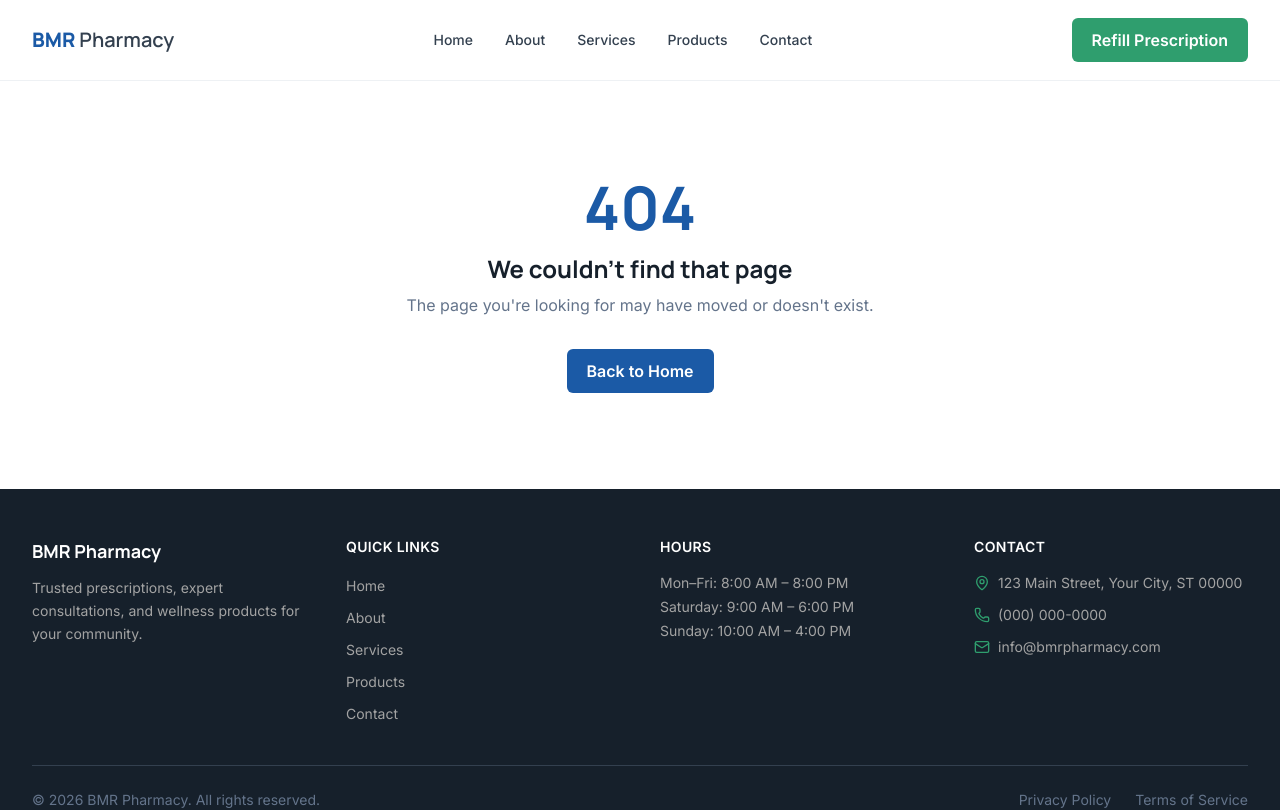
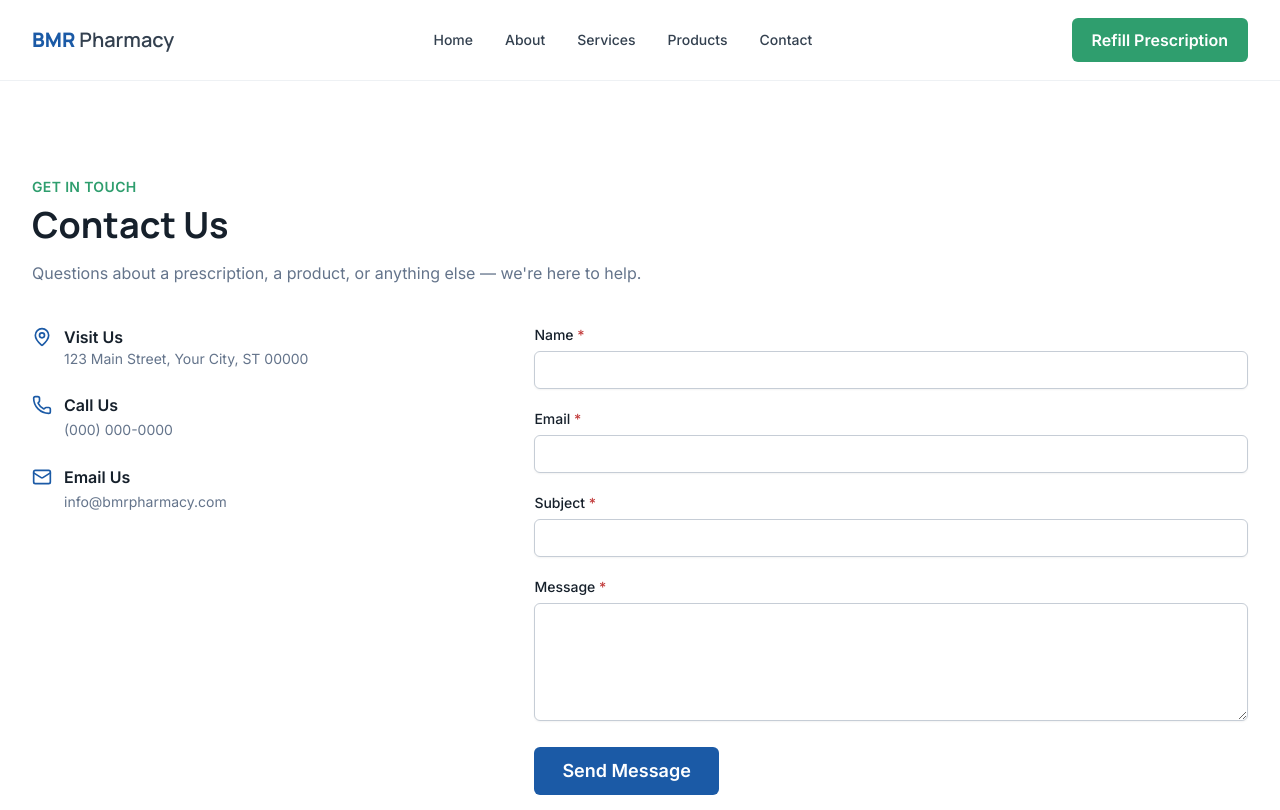
Before and after one commit to xndrncp08/BMR, a Next.js app: page /contact in a window 1280 px wide. Before the commit this address had no page. Shown: the top 810 px of the page. Built offline with nearby package versions, Linux system fonts and the light colour scheme.

Commit message:
feat: implement contact system

```diff
--- /dev/null
+++ b/src/app/api/contact/route.ts
@@ -0,0 +1,33 @@
+import { NextResponse } from "next/server";
+import { contactSchema } from "@/features/contact/schema";
+import { createClient } from "@/lib/supabase/server";
+
+export async function POST(request: Request) {
+  let body: unknown;
+  try {
+    body = await request.json();
+  } catch {
+    return NextResponse.json({ error: "Invalid request body." }, { status: 400 });
+  }
+
+  const parsed = contactSchema.safeParse(body);
+  if (!parsed.success) {
+    return NextResponse.json(
+      { error: "Please check the form for errors.", fieldErrors: parsed.error.flatten().fieldErrors },
+      { status: 422 }
+    );
+  }
+
+  const supabase = await createClient();
+  const { error } = await supabase.from("contact_messages").insert(parsed.data);
+
+  if (error) {
+    console.error("Failed to insert contact message:", error.message);
+    return NextResponse.json(
+      { error: "We couldn't send your message. Please try again or call us directly." },
+      { status: 500 }
+    );
+  }
+
+  return NextResponse.json({ success: true }, { status: 201 });
+}
--- /dev/null
+++ b/src/app/contact/page.tsx
@@ -0,0 +1,57 @@
+import type { Metadata } from "next";
+import { Mail, MapPin, Phone } from "lucide-react";
+import { Section, Container } from "@/components/ui";
+import { SectionHeading } from "@/components/shared/SectionHeading";
+import { ContactForm } from "@/features/contact/components/ContactForm";
+
+export const metadata: Metadata = {
+  title: "Contact — BMR Pharmacy",
+};
+
+export default function ContactPage() {
+  return (
+    <Section className="pb-16 pt-10 sm:pt-16">
+      <Container>
+        <SectionHeading
+          eyebrow="Get in Touch"
+          title="Contact Us"
+          description="Questions about a prescription, a product, or anything else — we're here to help."
+        />
+
+        <div className="mt-10 grid gap-10 lg:grid-cols-5">
+          <div className="lg:col-span-2 space-y-6">
+            <div className="flex items-start gap-3">
+              <MapPin className="mt-0.5 h-5 w-5 shrink-0 text-primary" aria-hidden="true" />
+              <div>
+                <p className="font-semibold text-neutral-900">Visit Us</p>
+                <p className="text-sm text-neutral-500">123 Main Street, Your City, ST 00000</p>
+              </div>
+            </div>
+            <div className="flex items-start gap-3">
+              <Phone className="mt-0.5 h-5 w-5 shrink-0 text-primary" aria-hidden="true" />
+              <div>
+                <p className="font-semibold text-neutral-900">Call Us</p>
+                <a href="tel:+10000000000" className="text-sm text-neutral-500 hover:text-primary">
+                  (000) 000-0000
+                </a>
+              </div>
+            </div>
+            <div className="flex items-start gap-3">
+              <Mail className="mt-0.5 h-5 w-5 shrink-0 text-primary" aria-hidden="true" />
+              <div>
+                <p className="font-semibold text-neutral-900">Email Us</p>
+                <a href="mailto:info@bmrpharmacy.com" className="text-sm text-neutral-500 hover:text-primary">
+                  info@bmrpharmacy.com
+                </a>
+              </div>
+            </div>
+          </div>
+
+          <div className="lg:col-span-3">
+            <ContactForm />
+          </div>
+        </div>
+      </Container>
+    </Section>
+  );
+}
--- /dev/null
+++ b/src/features/contact/components/ContactForm.tsx
@@ -0,0 +1,135 @@
+"use client";
+
+import { useState, type ChangeEvent, type FormEvent } from "react";
+import { Button } from "@/components/ui";
+import { FormField } from "@/components/shared/FormField";
+import { getInputClassName } from "@/components/shared/input-styles";
+import { contactSchema, type ContactInput } from "../schema";
+
+type FieldErrors = Partial<Record<keyof ContactInput, string>>;
+type Status = "idle" | "submitting" | "success" | "error";
+
+const initialValues: ContactInput = { name: "", email: "", subject: "", message: "" };
+
+export function ContactForm() {
+  const [values, setValues] = useState<ContactInput>(initialValues);
+  const [errors, setErrors] = useState<FieldErrors>({});
+  const [status, setStatus] = useState<Status>("idle");
+  const [serverError, setServerError] = useState<string | null>(null);
+
+  function handleChange(field: keyof ContactInput) {
+    return (e: ChangeEvent<HTMLInputElement | HTMLTextAreaElement>) => {
+      setValues((prev) => ({ ...prev, [field]: e.target.value }));
+    };
+  }
+
+  async function handleSubmit(e: FormEvent<HTMLFormElement>) {
+    e.preventDefault();
+    setServerError(null);
+
+    const result = contactSchema.safeParse(values);
+    if (!result.success) {
+      const fieldErrors: FieldErrors = {};
+      for (const issue of result.error.issues) {
+        const key = issue.path[0] as keyof ContactInput;
+        if (!fieldErrors[key]) fieldErrors[key] = issue.message;
+      }
+      setErrors(fieldErrors);
+      return;
+    }
+
+    setErrors({});
+    setStatus("submitting");
+
+    try {
+      const response = await fetch("/api/contact", {
+        method: "POST",
+        headers: { "Content-Type": "application/json" },
+        body: JSON.stringify(result.data),
+      });
+
+      if (!response.ok) {
+        const data = await response.json().catch(() => null);
+        setServerError(data?.error ?? "Something went wrong. Please try again.");
+        setStatus("error");
+        return;
+      }
+
+      setStatus("success");
+      setValues(initialValues);
+    } catch {
+      setServerError("Network error — please check your connection and try again.");
+      setStatus("error");
+    }
+  }
+
+  if (status === "success") {
+    return (
+      <div className="rounded-xl border border-secondary/30 bg-secondary-light p-6">
+        <p className="font-semibold text-secondary-dark">Message sent!</p>
+        <p className="mt-1 text-sm text-secondary-dark">
+          We&apos;ll get back to you as soon as possible.
+        </p>
+        <Button variant="outline" className="mt-4" onClick={() => setStatus("idle")}>
+          Send Another Message
+        </Button>
+      </div>
+    );
+  }
+
+  return (
+    <form onSubmit={handleSubmit} noValidate className="space-y-5">
+      {serverError && (
+        <div role="alert" className="rounded-md bg-error-light px-4 py-3 text-sm text-error">
+          {serverError}
+        </div>
+      )}
+
+      <FormField label="Name" htmlFor="name" error={errors.name} required>
+        <input
+          id="name"
+          type="text"
+          value={values.name}
+          onChange={handleChange("name")}
+          autoComplete="name"
+          className={getInputClassName(!!errors.name)}
+        />
+      </FormField>
+
+      <FormField label="Email" htmlFor="email" error={errors.email} required>
+        <input
+          id="email"
+          type="email"
+          value={values.email}
+          onChange={handleChange("email")}
+          autoComplete="email"
+          className={getInputClassName(!!errors.email)}
+        />
+      </FormField>
+
+      <FormField label="Subject" htmlFor="subject" error={errors.subject} required>
+        <input
+          id="subject"
+          type="text"
+          value={values.subject}
+          onChange={handleChange("subject")}
+          className={getInputClassName(!!errors.subject)}
+        />
+      </FormField>
+
+      <FormField label="Message" htmlFor="message" error={errors.message} required>
+        <textarea
+          id="message"
+          rows={5}
+          value={values.message}
+          onChange={handleChange("message")}
+          className={getInputClassName(!!errors.message)}
+        />
+      </FormField>
+
+      <Button type="submit" size="lg" disabled={status === "submitting"} className="w-full sm:w-auto">
+        {status === "submitting" ? "Sending..." : "Send Message"}
+      </Button>
+    </form>
+  );
+}
--- /dev/null
+++ b/src/features/contact/schema.ts
@@ -0,0 +1,10 @@
+import { z } from "zod";
+
+export const contactSchema = z.object({
+  name: z.string().trim().min(2, "Please enter your name").max(120),
+  email: z.string().trim().email("Enter a valid email address"),
+  subject: z.string().trim().min(2, "Please add a subject").max(150),
+  message: z.string().trim().min(10, "Please include a few more details").max(2000),
+});
+
+export type ContactInput = z.infer<typeof contactSchema>;
```
Also changed, not shown: 2 other files (tests, documents, lock files or other folders).
